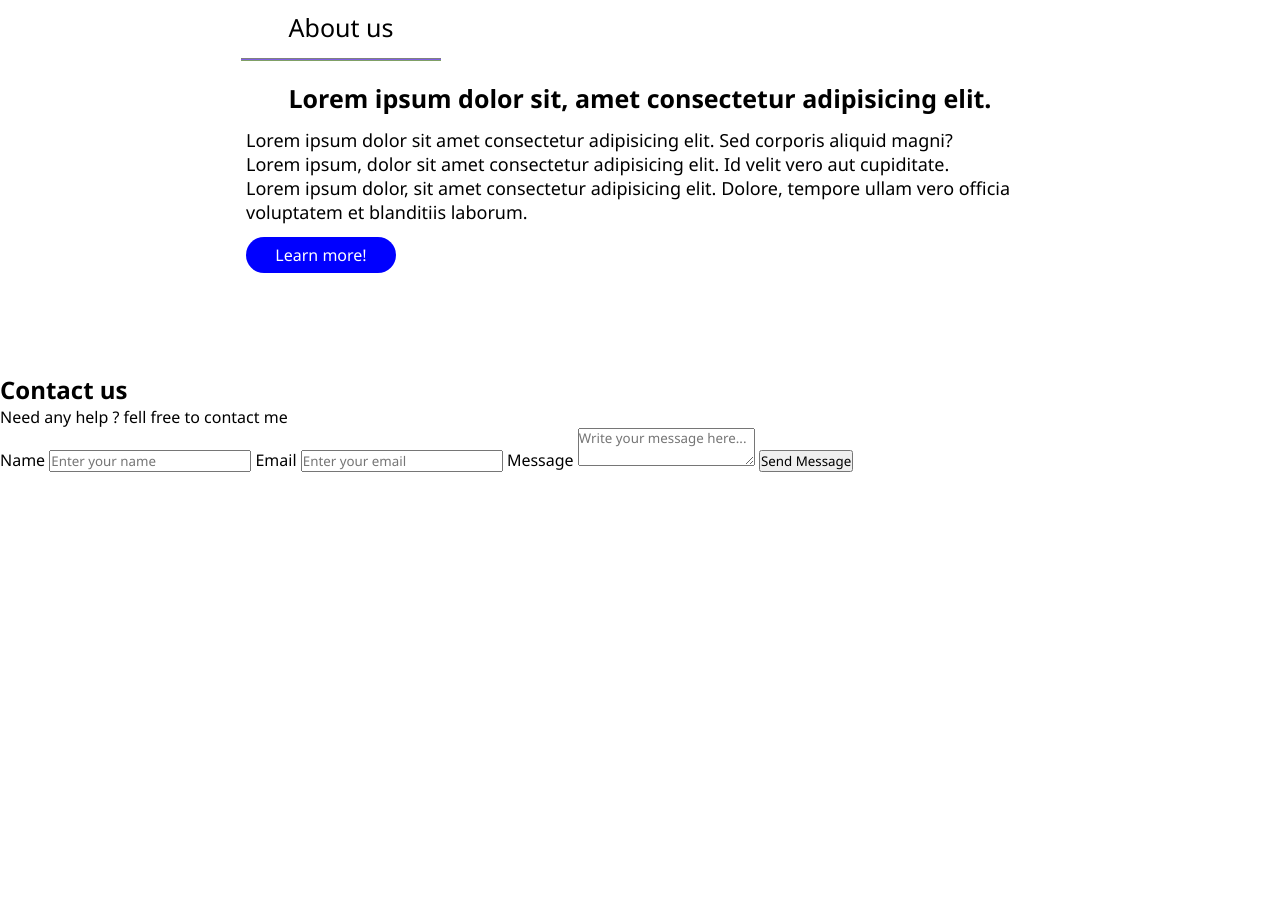
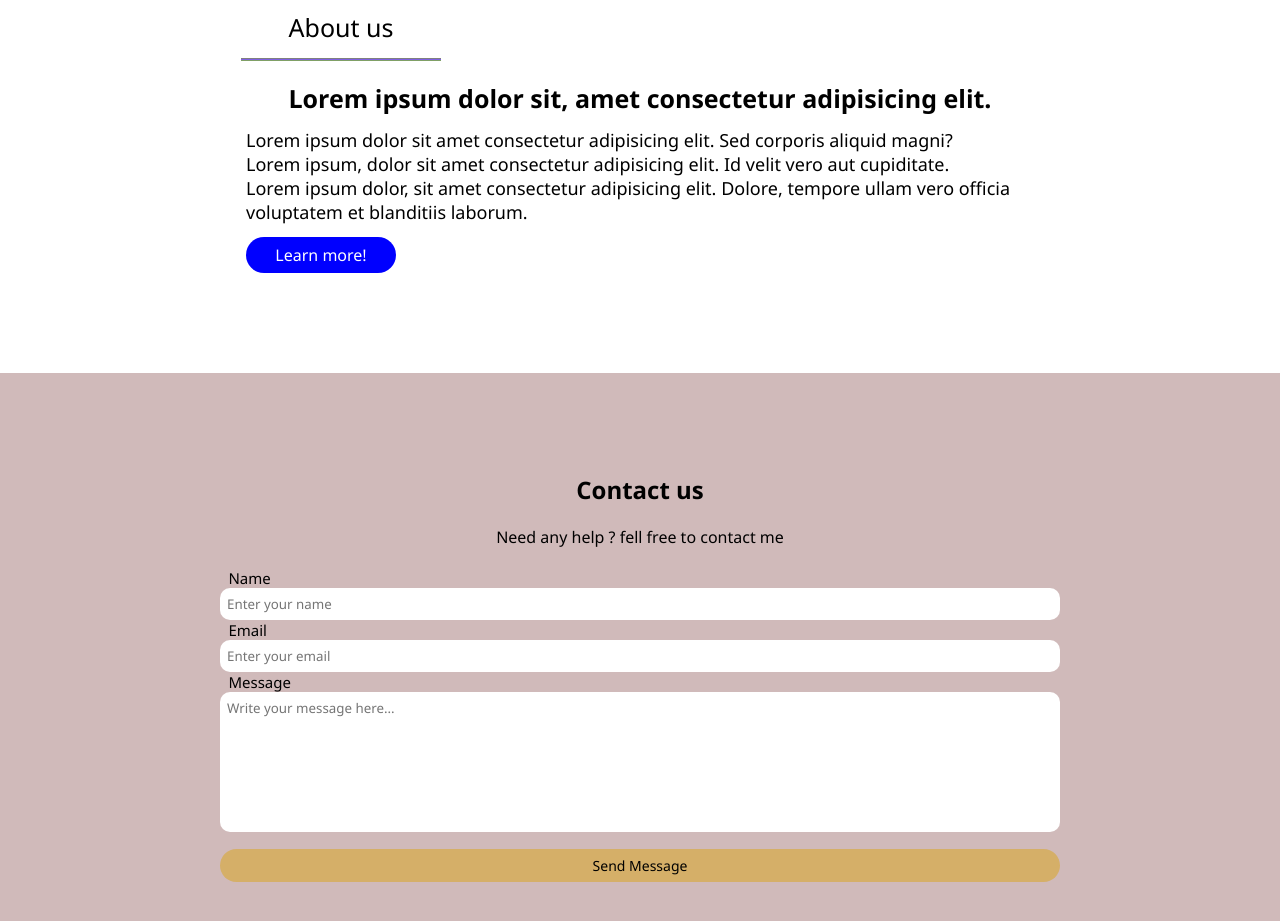
Before and after one commit to marstrx/Caffina, a plain HTML site: page Components/index.html in a window 1280 px wide. Shown: the part 2347-3268 px from the top of the page. Before the commit the page ends 2819 px from the top, so only its background shows below. Drawn offline with Linux system fonts and the light colour scheme.

Commit message:
contact section fixed

```diff
--- a/Components/index.html
+++ b/Components/index.html
@@ -104,11 +104,11 @@
 
       <form>
         <label for="name">Name</label>
-        <input type="text" id="name" name="name" placeholder="Enter your name" required />
+        <input type="text" id="name" name="name" placeholder="Enter your name" required autocomplete="additional-name"/>
         <label for="email">Email</label>
-        <input type="email" id="email" name="email" placeholder="Enter your email" required />
+        <input type="email" id="email" name="email" placeholder="Enter your email" required autocomplete="email"/>
         <label for="message">Message</label>
-        <textarea id="message" name="message" placeholder="Write your message here..." required></textarea>
+        <textarea rows="7" id="message" name="message" placeholder="Write your message here..." required></textarea>
         <button type="submit">Send Message</button>
       </form>
     </section>
--- a/Components/style.css
+++ b/Components/style.css
@@ -253,3 +253,53 @@ header nav button {
   font-size: 16px;
   color: white;
 }
+
+
+/* contact section */
+#contact-section{
+    background-color: #d0baba;
+    display: flex;
+    justify-content: center;
+    align-items: center;
+    flex-direction: column;
+    flex-wrap: wrap;
+    padding: 100px 40px;
+    gap: 20px;
+}
+#contact-section form{
+  display: flex;
+  flex-direction: column;
+  width: 70%;
+}
+#contact-section form input{
+  width: 100%;
+  padding: 7px;
+  border-radius: 10px;
+  border: none;
+  outline: none;
+}
+#contact-section form textarea{
+  width: 100%;
+  border-radius: 10px;
+  border: none;
+  padding: 7px;
+  outline: none;
+  resize: none;
+}
+#contact-section form label{
+  font-size: 15px;
+  font-weight: 500;
+  margin-left: 1%;
+}
+#contact-section form button{
+  margin-top: 2%;
+  padding: 7px;
+  outline: none;
+  border: none;
+  border-radius: 19px;
+  font-size: 14px;
+  background: rgb(213, 175, 104);
+}
+#contact-section form button:hover{
+  background: rgb(177, 143, 79);
+}
```
